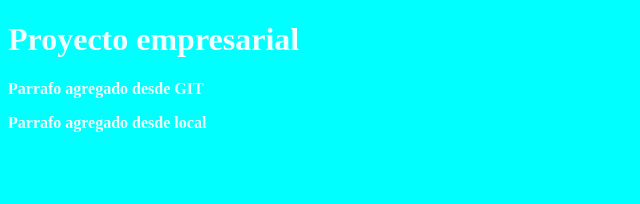
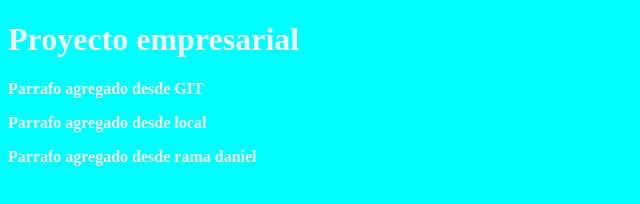
Before and after one commit to lezgardaniel/git-pildoras, a plain HTML site: page index.html in a window 1280 px wide. Shown: the whole page, without its empty margins (0-640 px from the left). Drawn offline with Linux system fonts and the light colour scheme.

Commit message:
Update index.html

```diff
--- a/index.html
+++ b/index.html
@@ -11,5 +11,7 @@
     <p>Parrafo agregado desde GIT</p>
 
     <p>Parrafo agregado desde local</p>
+
+    <p>Parrafo agregado desde rama daniel</p>
 </body>
 </html>
```
